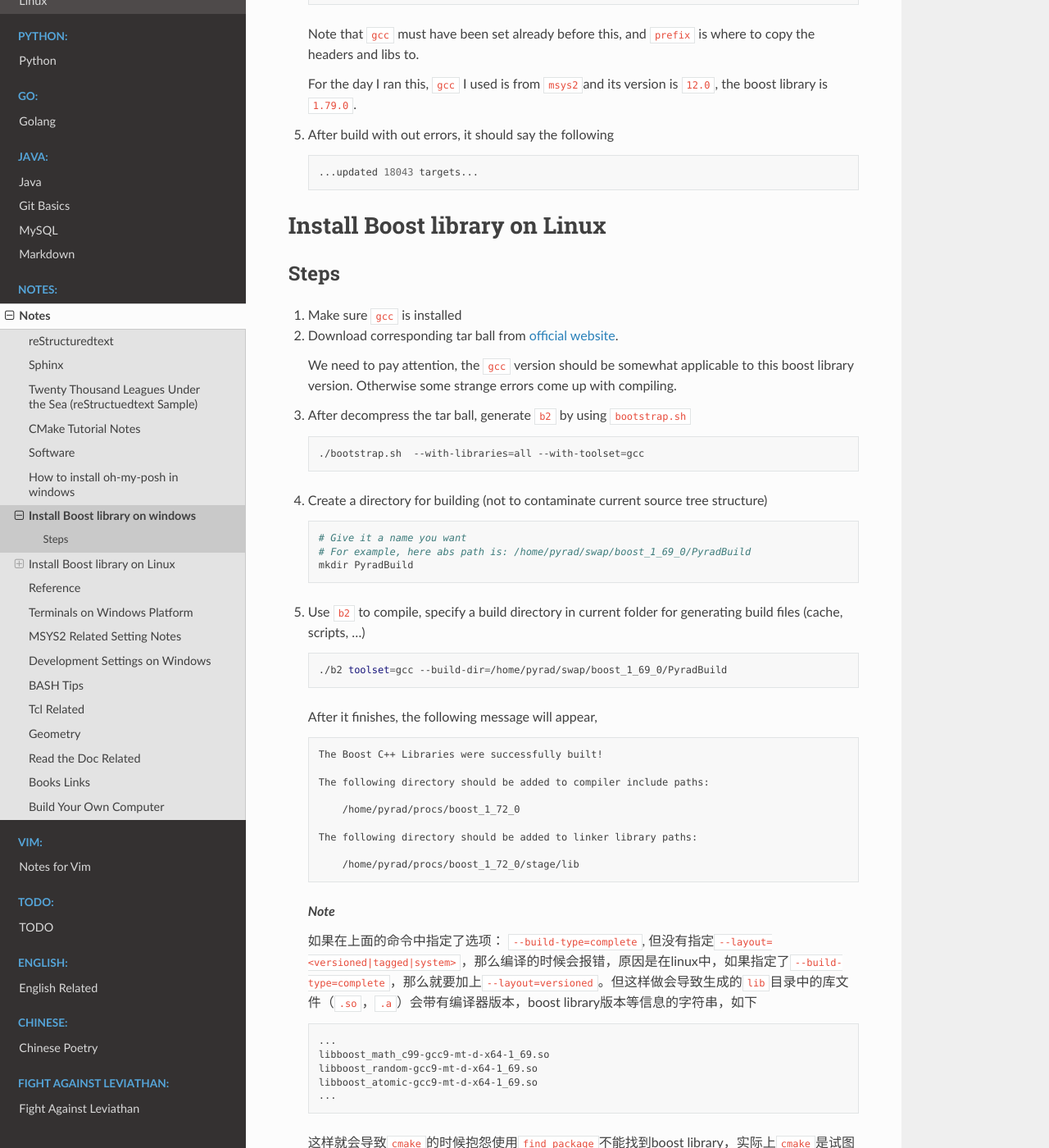
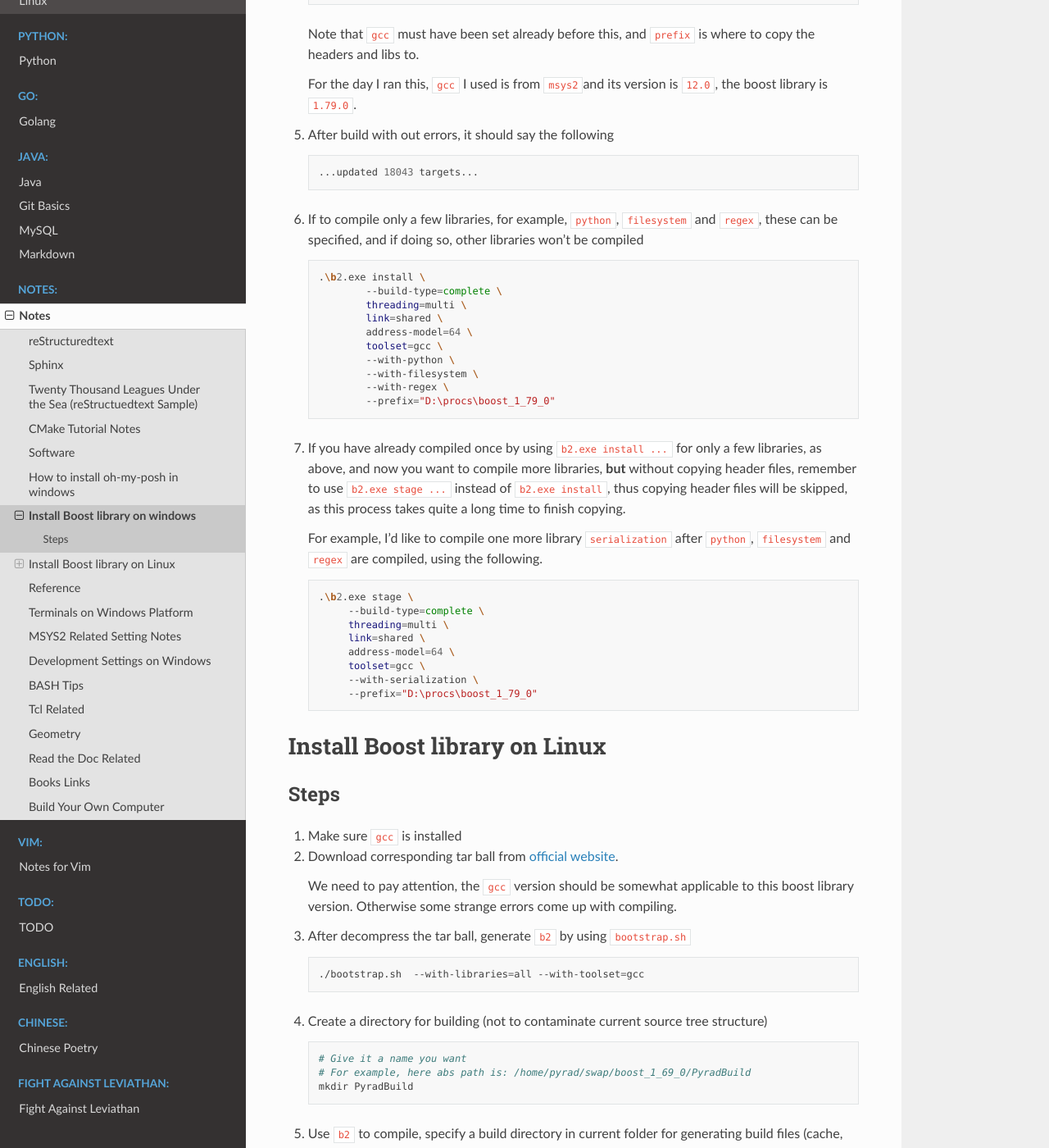
Before and after one commit to Pyrad/pyradnotes, a Sphinx documentation site: the page built from source/Notes/InstallBoostLib.md, in a window 1280 px wide and 1400 px high, scrolled down 653 px. Shown: the whole window at 82% size. Built offline with Sphinx 7.4.7 and the Read the Docs theme 2.0.0, drawn with Linux system fonts in a browser that asks for light colours.

Commit message:
Note Update notes to build boost libraries

````diff
--- a/source/Notes/InstallBoostLib.md
+++ b/source/Notes/InstallBoostLib.md
@@ -24,12 +24,12 @@
 
    ```bash
    .\b2.exe install \
-   	--build-type=complete \
-   	threading=multi \
-   	link=shared \
-   	address-model=64 \
-   	toolset=gcc \
-   	--prefix="D:\procs\boost_1_79_0"
+   	    --build-type=complete \
+   	    threading=multi \
+   	    link=shared \
+   	    address-model=64 \
+   	    toolset=gcc \
+   	    --prefix="D:\procs\boost_1_79_0"
    ```
 
    Note that `gcc` must have been set already before this, and `prefix` is where to copy the headers and libs to.
@@ -41,6 +41,40 @@
    ```bash
    ...updated 18043 targets...
    ```
+
+6. If to compile only a few libraries, for example, `python`, `filesystem` and `regex`, these can be specified, and if doing so, other libraries won't be compiled
+
+   ```bash
+   .\b2.exe install \
+      	--build-type=complete \
+      	threading=multi \
+      	link=shared \
+      	address-model=64 \
+      	toolset=gcc \
+      	--with-python \
+      	--with-filesystem \
+      	--with-regex \
+      	--prefix="D:\procs\boost_1_79_0"
+   ```
+
+7. If you have already compiled once by using `b2.exe install ...` for only a few libraries, as above, and now you want to compile more libraries, **but** without copying header files, remember to use `b2.exe stage ...` instead of `b2.exe install`, thus copying header files will be skipped, as this process takes quite a long time to finish copying.
+
+   For example, I'd like to compile one more library `serialization` after  `python`, `filesystem` and `regex` are compiled, using the following.
+
+   ```bash
+   .\b2.exe stage \
+        --build-type=complete \
+        threading=multi \
+        link=shared \
+        address-model=64 \
+        toolset=gcc \
+        --with-serialization \
+        --prefix="D:\procs\boost_1_79_0"
+   ```
+
+
+
+
 
 
 
````
